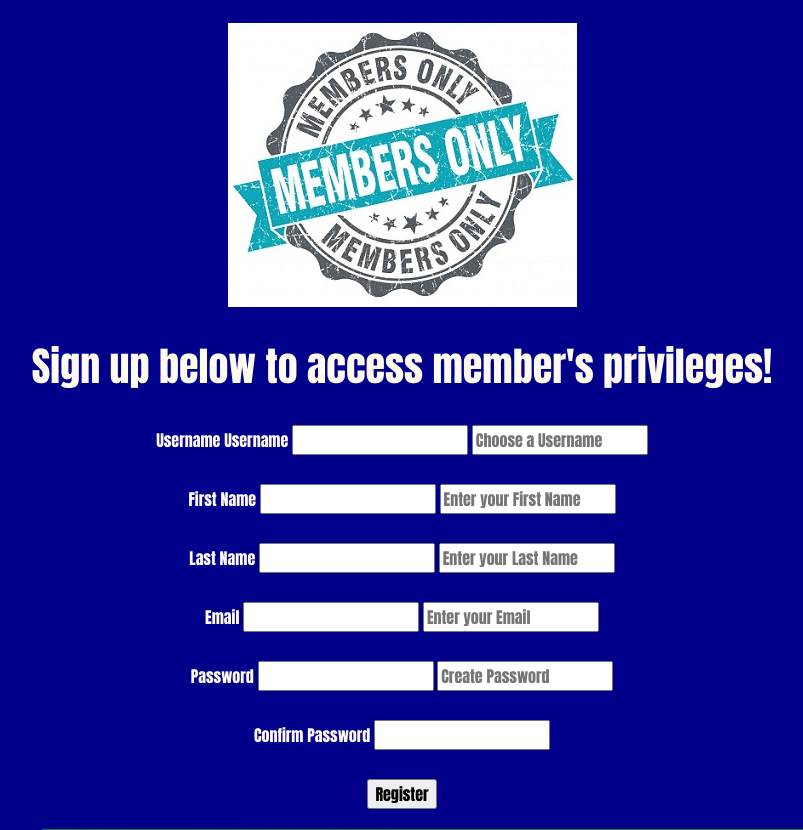
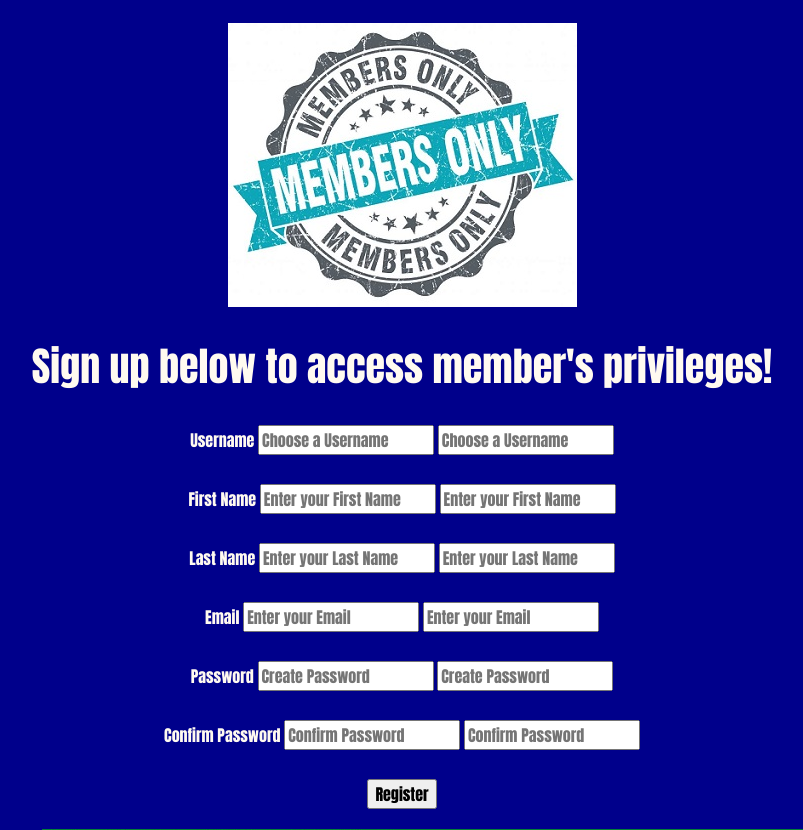
Before and after one commit to emmekay/OnboardManager, a Flask app: page /register in a window 1280 px wide. Shown: the part 93-923 px from the top of the page, without its empty margins (238-1041 px from the left). Run offline with Flask 2, Linux system fonts and the light colour scheme; parts of the project's set-up code (start-up, migrations or seed data) failed here and were passed over; some libraries are stand-ins or nearby versions.

Commit message:
Update forms to show placeholders - Login & Register

```diff
--- a/blog/templates/login.html
+++ b/blog/templates/login.html
@@ -2,8 +2,8 @@
 {% block content %}
 <form method="POST" action="">
     {{ form.csrf_token }}
-    {{ form.email.label }} {{ form.email }}
-    {{ form.password.label }} {{ form.password }}
+    {{ form.email.label }} {{ form.email(placeholder="  Enter your Email") }}
+    {{ form.password.label }} {{ form.password(placeholder="  Enter your Password") }}
     <input type="submit" value="Login">
 </form>
 {% endblock content %}
--- a/blog/templates/register.html
+++ b/blog/templates/register.html
@@ -4,15 +4,15 @@
     {{ form.csrf_token }} <br>
     <img src="{{ url_for('static', filename='img/members.jpg') }}" >
     <h1>Sign up below to access member's privileges!</h1>
-    {{ form.username.label }} {{ form.username.label(placeholder="Choose a Username") }} {{ form.username }} {{ form.username(placeholder="Choose a Username") }} <!-- Ref # 4 - Placeholder info for all placeholder links in this section --> <br> <br>
-    {{ form.firstname.label }} {{ form.firstname }} {{ form.firstname(placeholder="Enter your First Name") }}<br> <br>
-    {{ form.lastname.label }} {{ form.lastname }} {{ form.lastname(placeholder="Enter your Last Name") }}<br> <br>
-    {{ form.email.label }} {{ form.email }} {{ form.email(placeholder="Enter your Email") }}<br> <br>
-    {{ form.password.label }} {{ form.password }} {{ form.password(placeholder="Create Password") }}<br> <br>
+    {{ form.username.label }} {{ form.username(placeholder="Choose a Username") }} {{ form.username(placeholder="Choose a Username") }} <!-- Ref # 4 - Placeholder info for all placeholder links in this section --> <br> <br>
+    {{ form.firstname.label }} {{ form.firstname(placeholder="Enter your First Name") }} {{ form.firstname(placeholder="Enter your First Name") }}<br> <br>
+    {{ form.lastname.label }} {{ form.lastname(placeholder="Enter your Last Name") }} {{ form.lastname(placeholder="Enter your Last Name") }}<br> <br>
+    {{ form.email.label }} {{ form.email(placeholder="Enter your Email") }} {{ form.email(placeholder="Enter your Email") }}<br> <br>
+    {{ form.password.label }} {{ form.password(placeholder="Create Password") }} {{ form.password(placeholder="Create Password") }}<br> <br>
             {% for error in form.password.errors %}
             <span style="color: #cbcf8e; font-size: xx-large;">[{{ error }}]</span><br>
             {% endfor %}
-    {{ form.confirm_password.label }} {{ form.confirm_password }} <br> <br>
+    {{ form.confirm_password.label }} {{ form.confirm_password(placeholder="Confirm Password") }} {{ form.confirm_password(placeholder="Confirm Password") }} <br> <br>
             {% for error in form.confirm_password.errors %}
             <span style="color: #cbcf8e; font-size: xx-large;">[{{ error }}]</span><br>
             {% endfor %}
```
